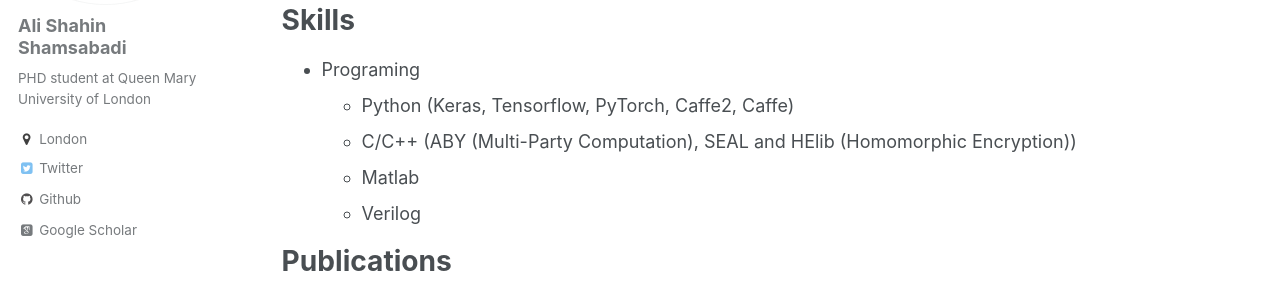
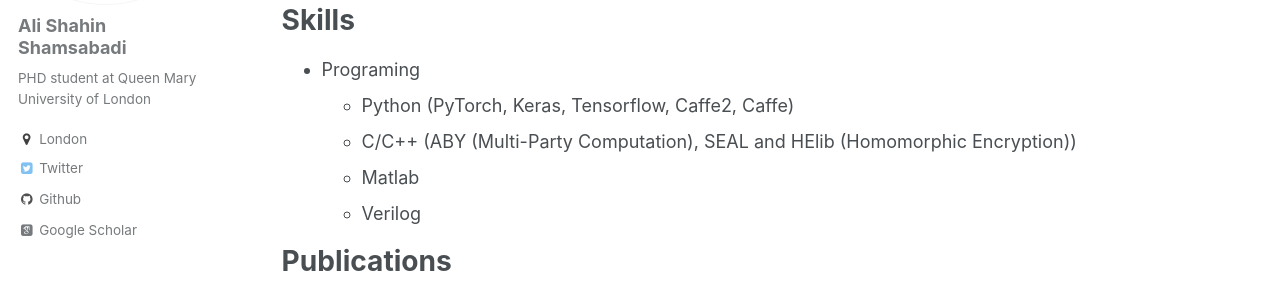
Before and after one commit to AliShahin/AliShahin.github.io, a Jekyll site: the page built from _pages/cv.md, in a window 1280 px wide and 900 px high, scrolled down 617 px. Shown: the part 165-453 px from the top of the window. Built offline with Jekyll 4.4.1, drawn with Linux system fonts in a browser that asks for light colours; some web fonts are replaced.

Commit message:
Update cv.md

```diff
--- a/_pages/cv.md
+++ b/_pages/cv.md
@@ -33,7 +33,7 @@ Work experience
 Skills
 ======
 * Programing
-  * Python (Keras, Tensorflow, PyTorch, Caffe2, Caffe)
+  * Python (PyTorch, Keras, Tensorflow, Caffe2, Caffe)
   * C/C++ (ABY (Multi-Party Computation), SEAL and HElib (Homomorphic Encryption))
   * Matlab
   * Verilog
```
